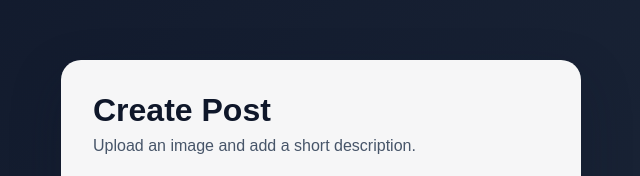
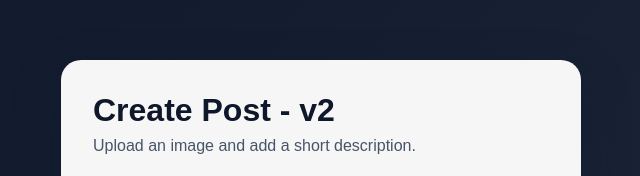
Before and after one commit to Ya-Ba-Yev/AWS_docker, a website: page public/index.html in a window 1280 px wide. Shown: the part 148-324 px from the top of the page, 319-959 px from the left. Drawn offline with Linux system fonts and the light colour scheme.

Commit message:
Update application version

```diff
--- a/public/index.html
+++ b/public/index.html
@@ -9,7 +9,7 @@
 <body>
     <main class="container">
         <section class="card">
-            <h1>Create Post</h1>
+            <h1>Create Post - v2</h1>
             <p class="subtitle">Upload an image and add a short description.</p>
 
             <form id="uploadForm">
```
